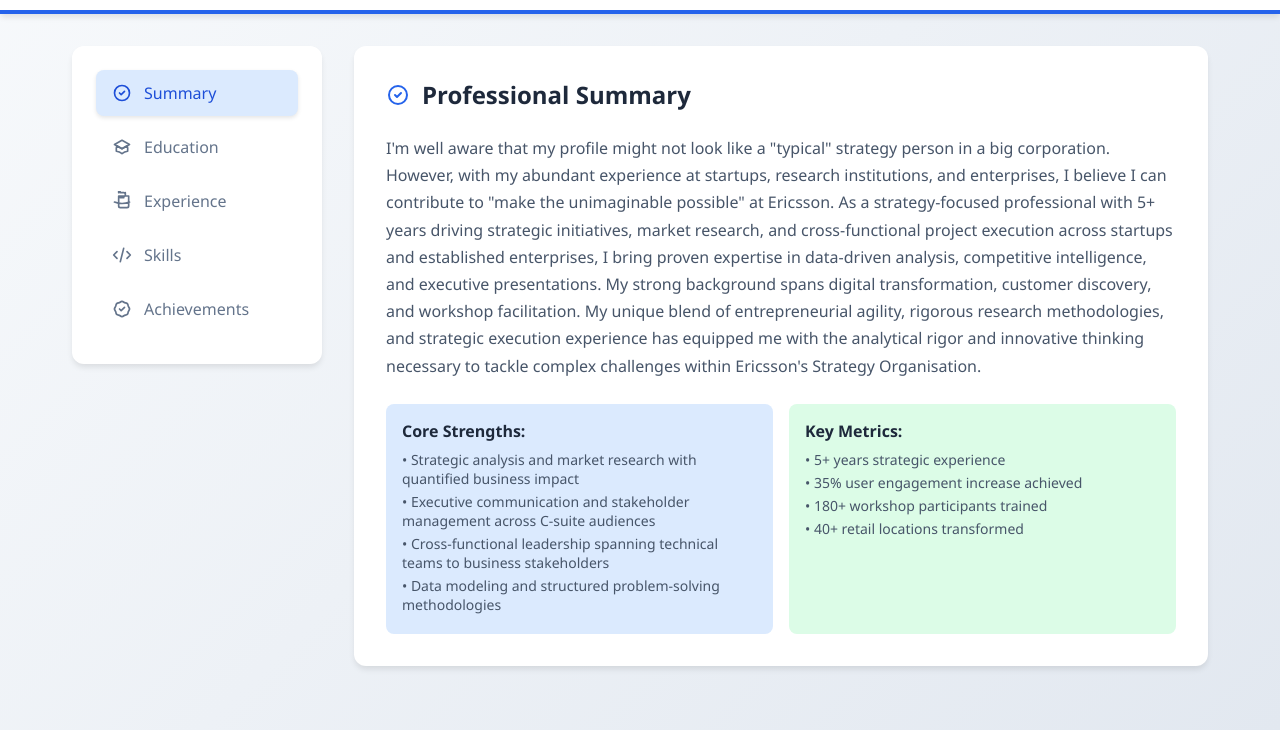
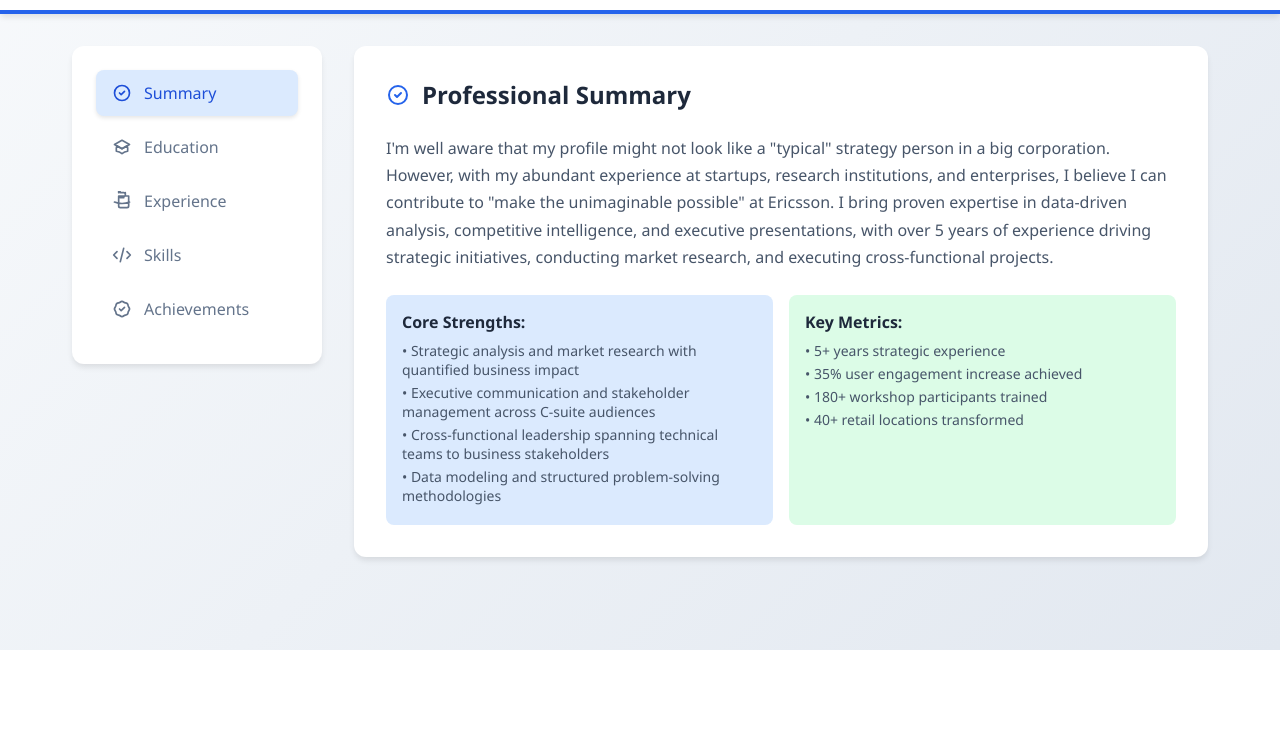
Before and after one commit to hanhluu/ericsson, a plain HTML site: page index.html in a window 1280 px wide. Shown: the part 150-880 px from the top of the page. After the commit the page ends 800 px from the top, so only its background shows below. Drawn offline with Linux system fonts and the light colour scheme.

Commit message:
Update index.html

```diff
--- a/index.html
+++ b/index.html
@@ -504,9 +504,8 @@
                 </h3>
                 <p class="summary-text">
                     I'm well aware that my profile might not look like a "typical" strategy person in a big corporation. However, with my abundant experience at startups, research institutions, and enterprises, I believe I can contribute to "make the unimaginable possible" at Ericsson.
-                    As a strategy-focused professional with 5+ years driving strategic initiatives, market research, and cross-functional project execution across startups and established enterprises, I bring proven expertise in data-driven analysis, competitive intelligence, and executive presentations. My strong background spans digital transformation, customer discovery, and workshop facilitation.
-                    My unique blend of entrepreneurial agility, rigorous research methodologies, and strategic execution experience has equipped me with the analytical rigor and innovative thinking necessary to tackle complex challenges within Ericsson's Strategy Organisation.
-                </p>
+                    I bring proven expertise in data-driven analysis, competitive intelligence, and executive presentations, with over 5 years of experience driving strategic initiatives, conducting market research, and executing cross-functional projects.
+
                 <div class="strengths-grid">
                     <div class="strength-card blue">
                         <h4>Core Strengths:</h4>
```
